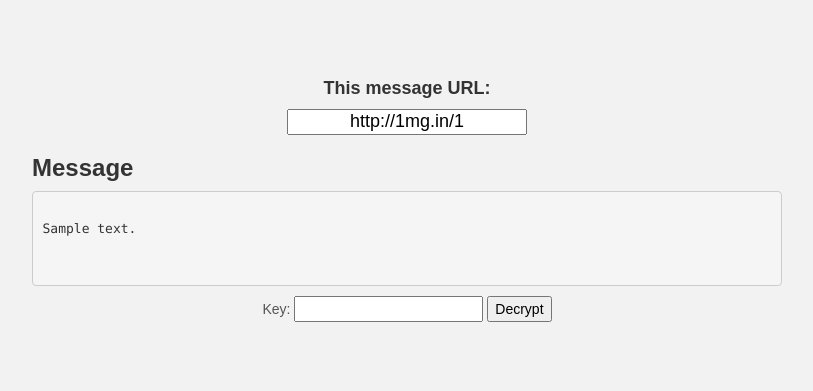
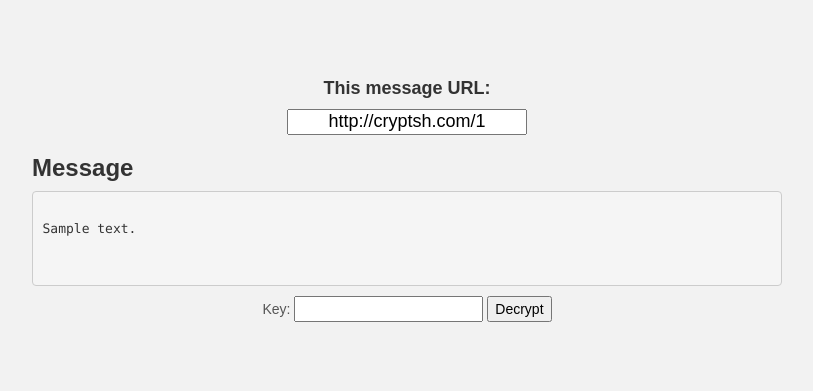
Before and after one commit to phrac/cryptoshare, a Django app: page /1 in a window 1280 px wide. Shown: the part 192-583 px from the top of the page, without its empty margins (233-1046 px from the left). Run offline with Django 3.2, Linux system fonts and the light colour scheme; tables that the repository leaves empty hold one stand-in row (values such as "Sample post"); some libraries are stand-ins or nearby versions.

Commit message:
Update URL

```diff
--- a/templates/encrypted.html
+++ b/templates/encrypted.html
@@ -7,7 +7,7 @@
             <div class="col-lg-8 col-lg-offset-2">
                 <div class="centered">
                     <h4>This message URL:<h4>
-                    <input style="text-align:center" type="text" value="http://1mg.in/{{ url }}" />
+                    <input style="text-align:center" type="text" value="http://cryptsh.com/{{ url }}" />
                 </div>
 
                 <h3>Message</h3>
```
